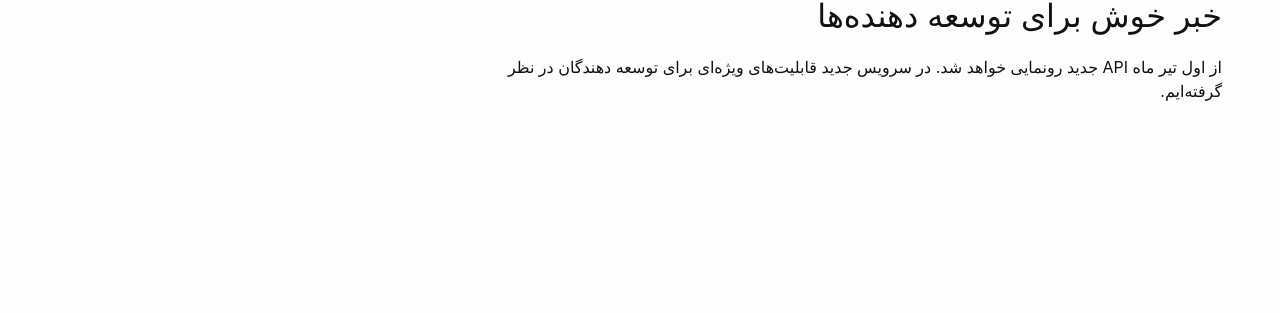
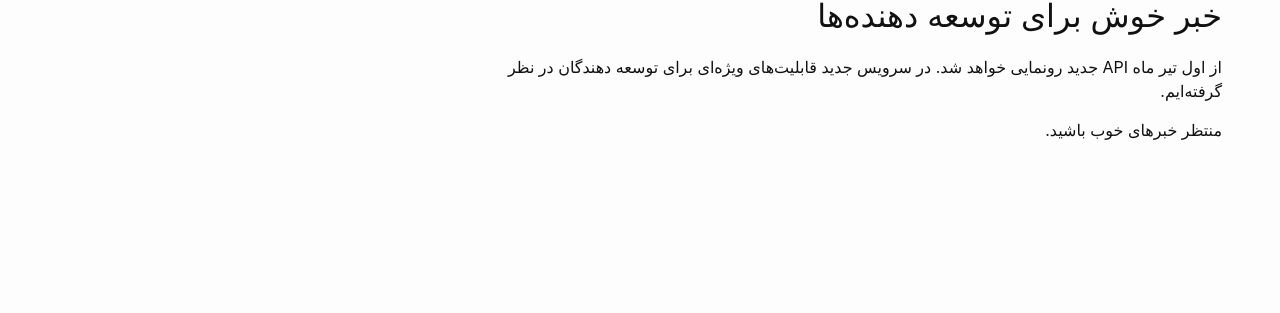
Before and after one commit to farhadworkshop/g02, a Jekyll site: the page built from _posts/2019-05-18-disable-the-general-api.markdown, in a window 1280 px wide. Shown: the part 349-662 px from the top of the page. Built offline with Jekyll 4.4.1, drawn with Linux system fonts in a browser that asks for light colours; some web fonts are replaced; comment, search, counter and statistics services are not loaded.

Commit message:
Update Post

```diff
--- a/_posts/2019-05-18-disable-the-general-api.markdown
+++ b/_posts/2019-05-18-disable-the-general-api.markdown
@@ -12,3 +12,5 @@ categories: blog news
 
 ## خبر خوش برای توسعه دهنده‌ها
 از اول تیر ماه API جدید رونمایی خواهد شد. در سرویس جدید قابلیت‌های ویژه‌ای برای توسعه دهندگان در نظر گرفته‌ایم.
+
+منتظر خبرهای خوب باشید.
```
